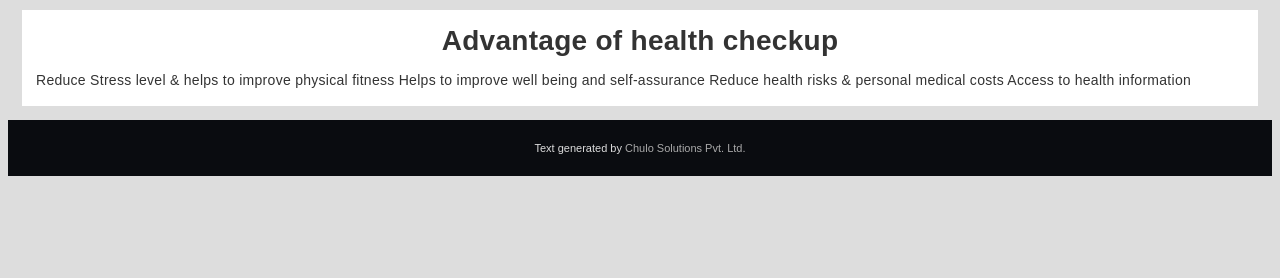
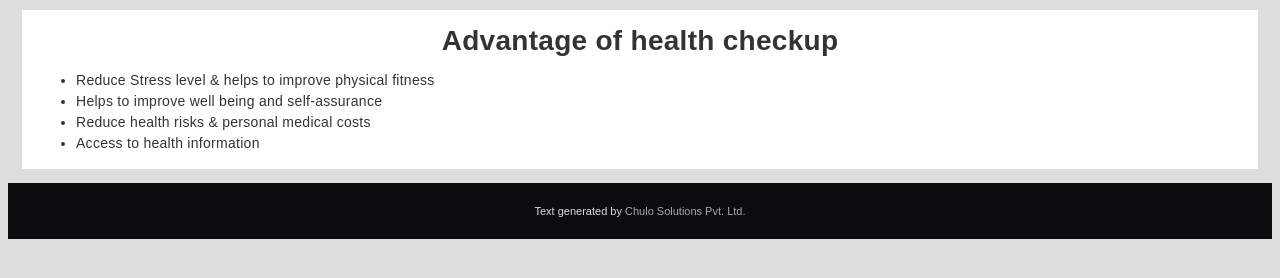
Before and after one commit to neekeshz/neekeshz.github.io, a Jekyll site: the page built from _posts/2022-05-11-advantage-of-health-checkup.md, in a window 1280 px wide, cut to the strip 212-490 px from the top of the page. Built offline with Jekyll 4.4.1, drawn with Linux system fonts in a browser that asks for light colours; a style sheet for code colours, icons or effects is not loaded.

Commit message:
auto commit

```diff
--- a/_posts/2022-05-11-advantage-of-health-checkup.md
+++ b/_posts/2022-05-11-advantage-of-health-checkup.md
@@ -4,4 +4,7 @@ title: Advantage of health checkup
 date: 2022-05-11
 ---
 
-Reduce Stress level & helps to improve physical fitness Helps to improve well being and self-assurance Reduce health risks & personal medical costs Access to health information
+- Reduce Stress level & helps to improve physical fitness
+- Helps to improve well being and self-assurance
+- Reduce health risks & personal medical costs
+- Access to health information
```
